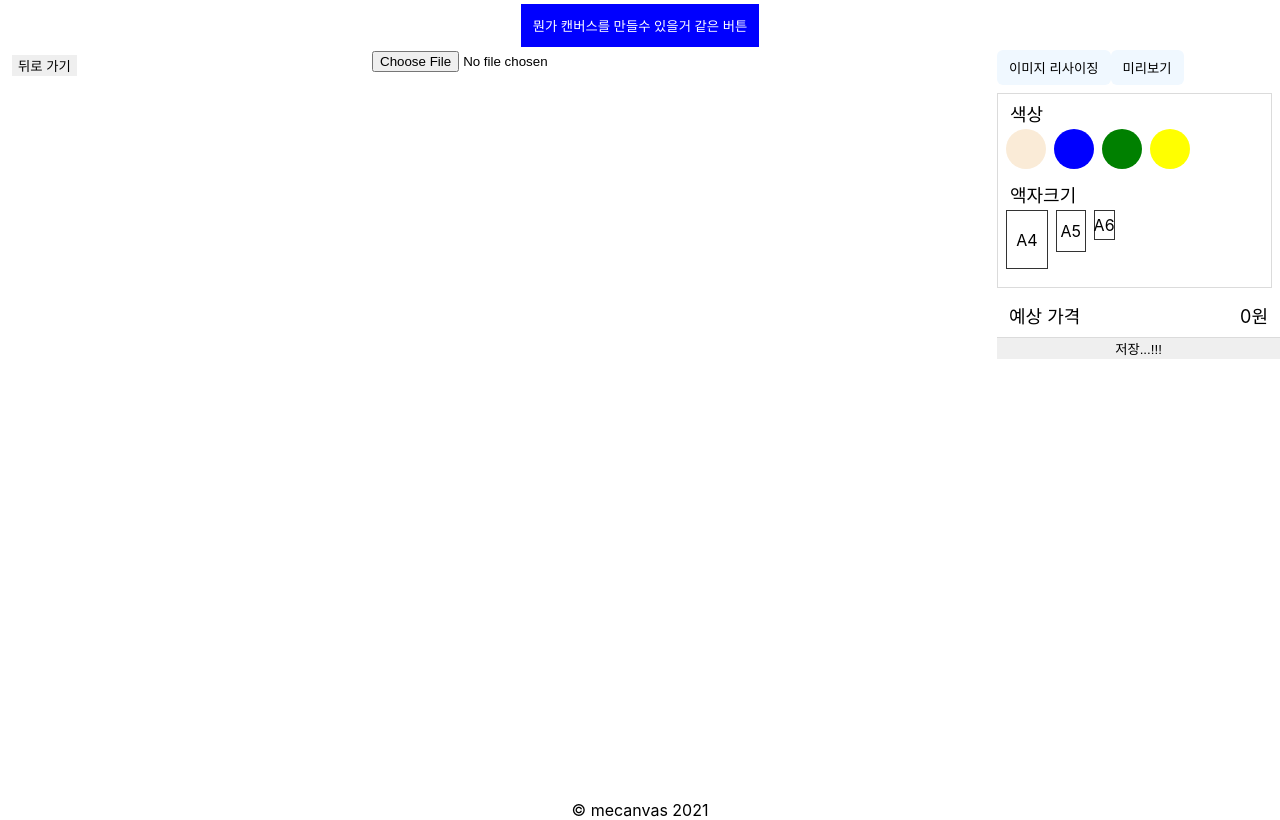
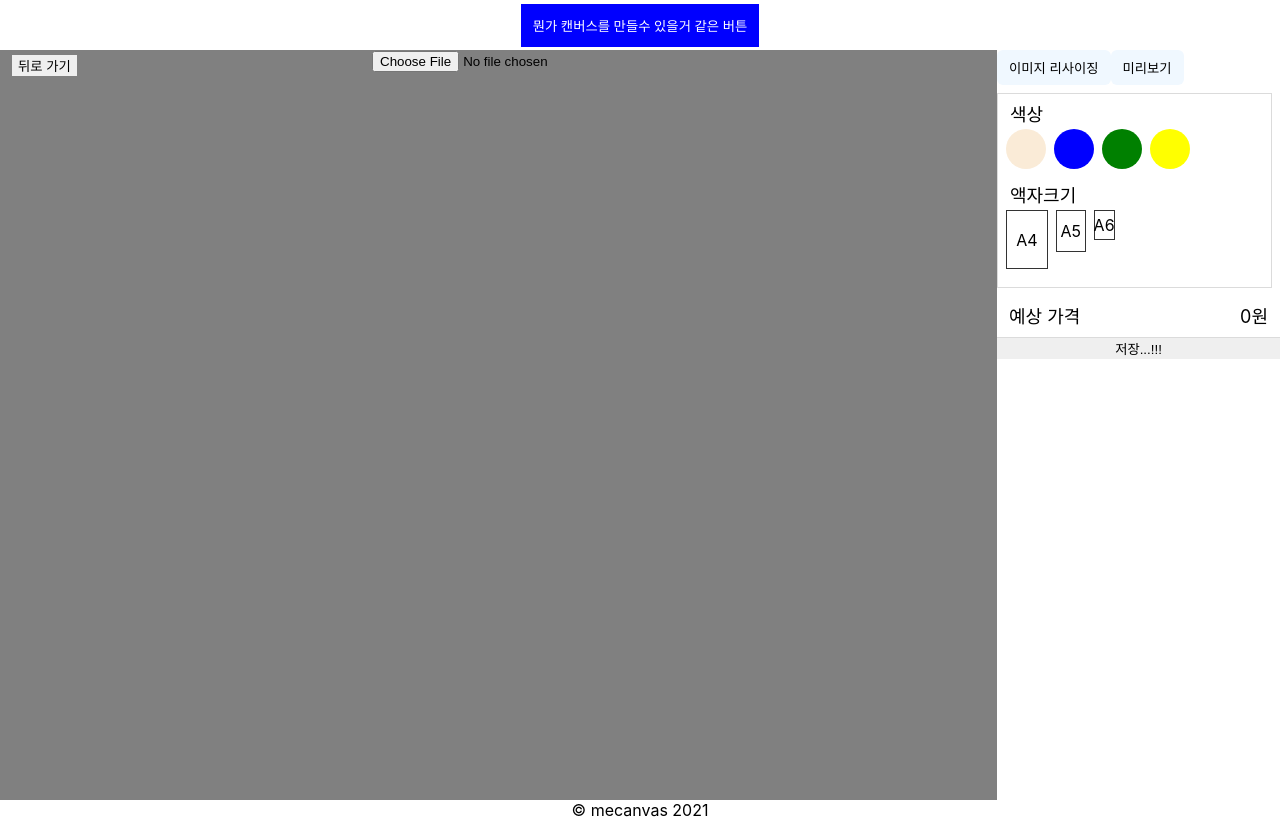
Before and after one commit to mecanvas/early-front, a Next.js app: page /tool in a window 1280 px wide. Built offline with nearby package versions, Linux system fonts and the light colour scheme.

Commit message:
모듈깔고, 컬러 기능 적용 준비

```diff
--- a/package.json
+++ b/package.json
@@ -15,6 +15,7 @@
     "axios": "0.21.1",
     "next": "10.2.0",
     "react": "17.0.2",
+    "react-color": "2.19.3",
     "react-dom": "17.0.2"
   },
   "devDependencies": {
--- /dev/null
+++ b/src/components/tool/ToolColorPalette.tsx
@@ -0,0 +1,15 @@
+import React from 'react';
+import { ColorPalette, ColorPaletteWrapper } from './ToolStyle';
+
+const ToolColorPalette = () => {
+  return (
+    <ColorPaletteWrapper>
+      <ColorPalette />
+      <ColorPalette color="blue" />
+      <ColorPalette color="green" />
+      <ColorPalette color="yellow" />
+    </ColorPaletteWrapper>
+  );
+};
+
+export default ToolColorPalette;
--- a/src/components/tool/tool.tsx
+++ b/src/components/tool/tool.tsx
@@ -1,6 +1,7 @@
 import React, { useCallback, useEffect, useMemo, useRef, useState } from 'react';
 import { useGetCursorPosition, useGetScollPosition } from 'src/hooks';
 import axios from 'axios';
+import ToolColorPalette from './ToolColorPalette';
 
 import {
   ImageGoBack,
@@ -13,13 +14,11 @@ import {
   Versatile,
   Factory,
   FactoryTitle,
-  ColorPaletteWrapper,
-  ColorPalette,
   FrameWrapper,
   FrameSize,
   FrameSizeName,
   BillInfomation,
-} from './toolStyle';
+} from './ToolStyle';
 import { canvasToImage } from 'src/util/canvasToImage';
 import { resizeImgForCanvas } from 'src/util/resizeImgForCanvas';
 
@@ -442,7 +441,7 @@ const Tool = () => {
   return (
     <>
       <ImageGoBack onClick={handleImgGoBack}>뒤로 가기</ImageGoBack>
-      <ToolContainer>
+      <ToolContainer bgColor={'gray'}>
         {selectedFrame && selectedFrameInfo && selectedFramePosition && (
           <YouSelectedFrame
             ref={youSelectedFrameRef}
@@ -496,12 +495,7 @@ const Tool = () => {
           <Versatile>
             <Factory>
               <FactoryTitle>색상</FactoryTitle>
-              <ColorPaletteWrapper>
-                <ColorPalette />
-                <ColorPalette color="blue" />
-                <ColorPalette color="green" />
-                <ColorPalette color="yellow" />
-              </ColorPaletteWrapper>
+              <ToolColorPalette />
 
               <FactoryTitle>액자크기</FactoryTitle>
               <FrameWrapper>
--- a/src/components/tool/toolStyle.tsx
+++ b/src/components/tool/toolStyle.tsx
@@ -1,9 +1,10 @@
 import styled from '@emotion/styled';
 
-export const ToolContainer = styled.div`
+export const ToolContainer = styled.div<{ bgColor: string }>`
   width: 100%;
   margin: 0 auto;
   display: flex;
+  background-color: ${({ bgColor }) => bgColor};
 `;
 
 export const ImageGoBack = styled.button`
--- a/src/pages/tool/index.tsx
+++ b/src/pages/tool/index.tsx
@@ -1,3 +1,3 @@
-import Tool from '../../components/tool/tool';
+import Tool from '../../components/tool/Tool';
 
 export default Tool;
```
Also changed, not shown: 1 other file (tests, documents, lock files or other folders).
